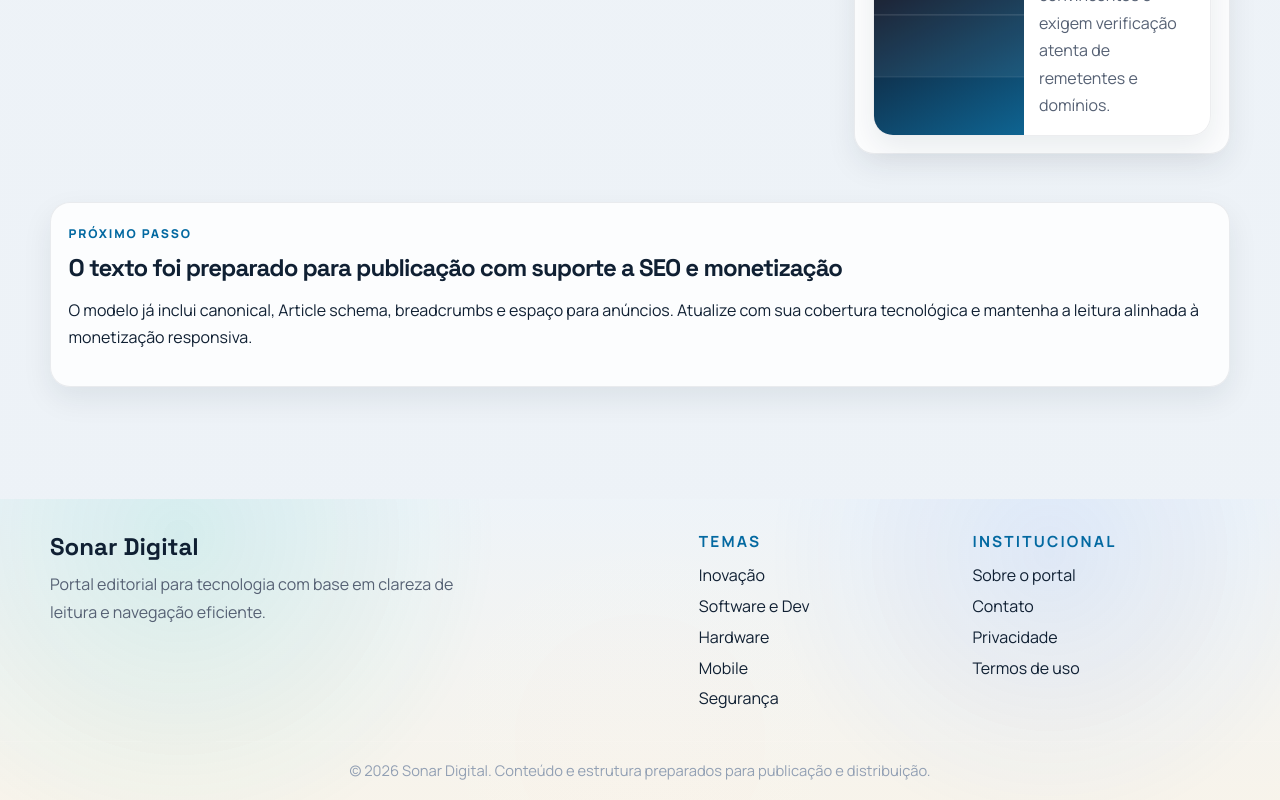
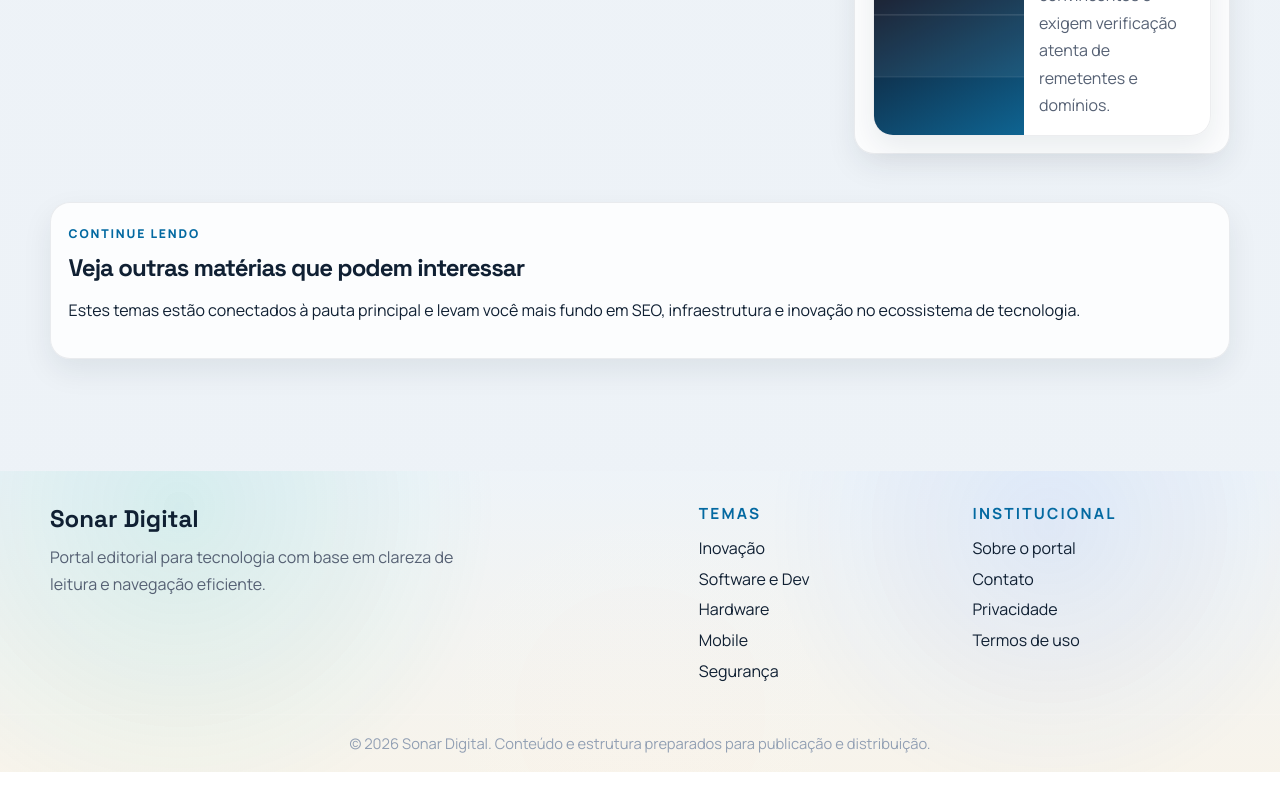
Before and after one commit to dev-johnathan/sonardigital, a React (Vite) app: page /noticia/agentes-inteligentes-ganham-fluxos-de-trabalho-mais-longos in a window 1280 px wide. Shown: the part 2748-3548 px from the top of the page. After the commit the page ends 3520 px from the top, so only its background shows below. Built offline with nearby package versions, Linux system fonts and the light colour scheme; no server answers.

Commit message:
fix: ajustar pluralização de categoria e melhorar copy do rodapé de artigo

```diff
--- a/src/components/CategoryCard.jsx
+++ b/src/components/CategoryCard.jsx
@@ -10,7 +10,9 @@ export default function CategoryCard({ category, count }) {
       <span className="category-card__eyebrow">Categoria</span>
       <h3>{category.name}</h3>
       <p>{category.description}</p>
-      <span className="category-card__count">{count} matérias</span>
+      <span className="category-card__count">
+        {count} {count === 1 ? 'matéria' : 'matérias'}
+      </span>
     </Link>
   );
 }
--- a/src/pages/ArticlePage.jsx
+++ b/src/pages/ArticlePage.jsx
@@ -165,10 +165,10 @@ export default function ArticlePage() {
 function SectionIntro() {
   return (
     <div className="panel panel--soft">
-      <span className="eyebrow">Próximo passo</span>
-      <h2>O texto foi preparado para publicação com suporte a SEO e monetização</h2>
+      <span className="eyebrow">Continue lendo</span>
+      <h2>Veja outras matérias que podem interessar</h2>
       <p>
-        O modelo já inclui canonical, Article schema, breadcrumbs e espaço para anúncios. Atualize com sua cobertura tecnológica e mantenha a leitura alinhada à monetização responsiva.
+        Estes temas estão conectados à pauta principal e levam você mais fundo em SEO, infraestrutura e inovação no ecossistema de tecnologia.
       </p>
     </div>
   );
```
Also changed, not shown: 2 other files (tests, documents, lock files or other folders).
